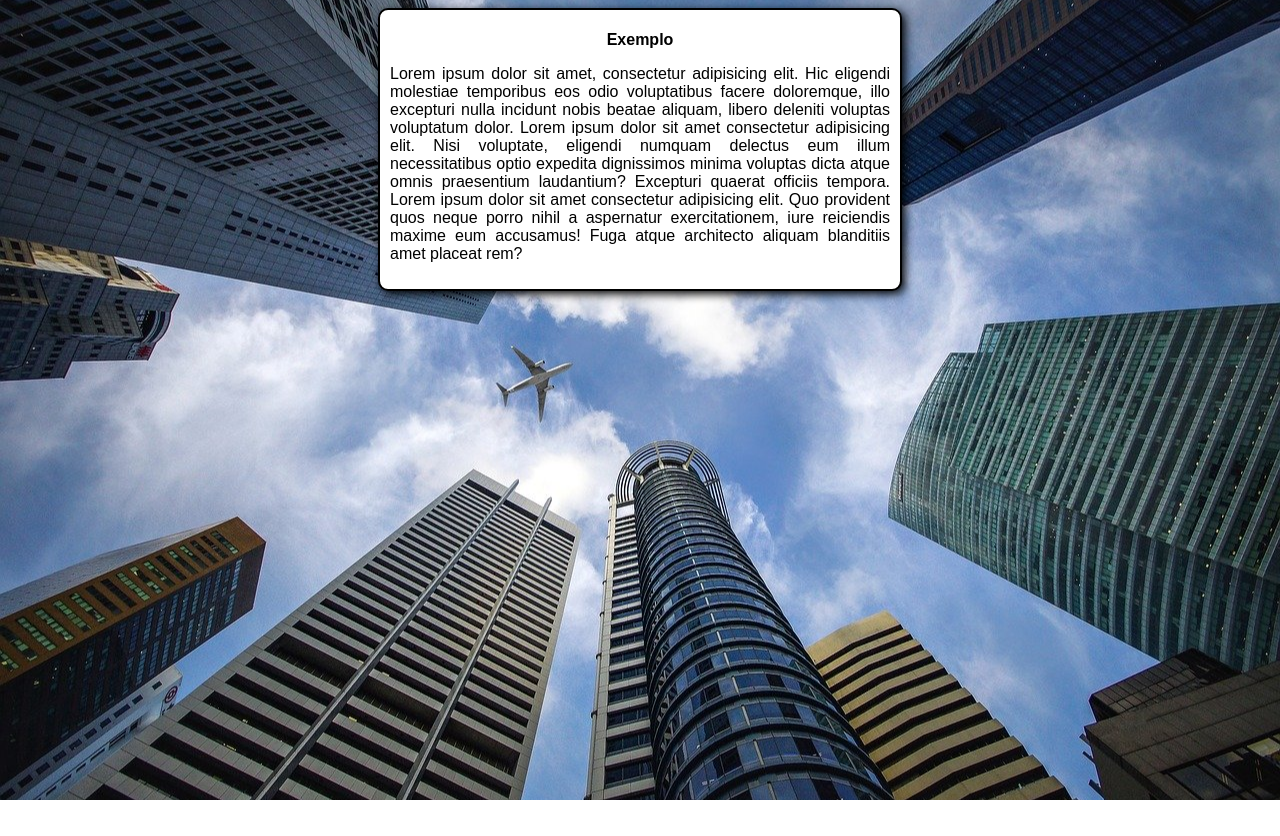
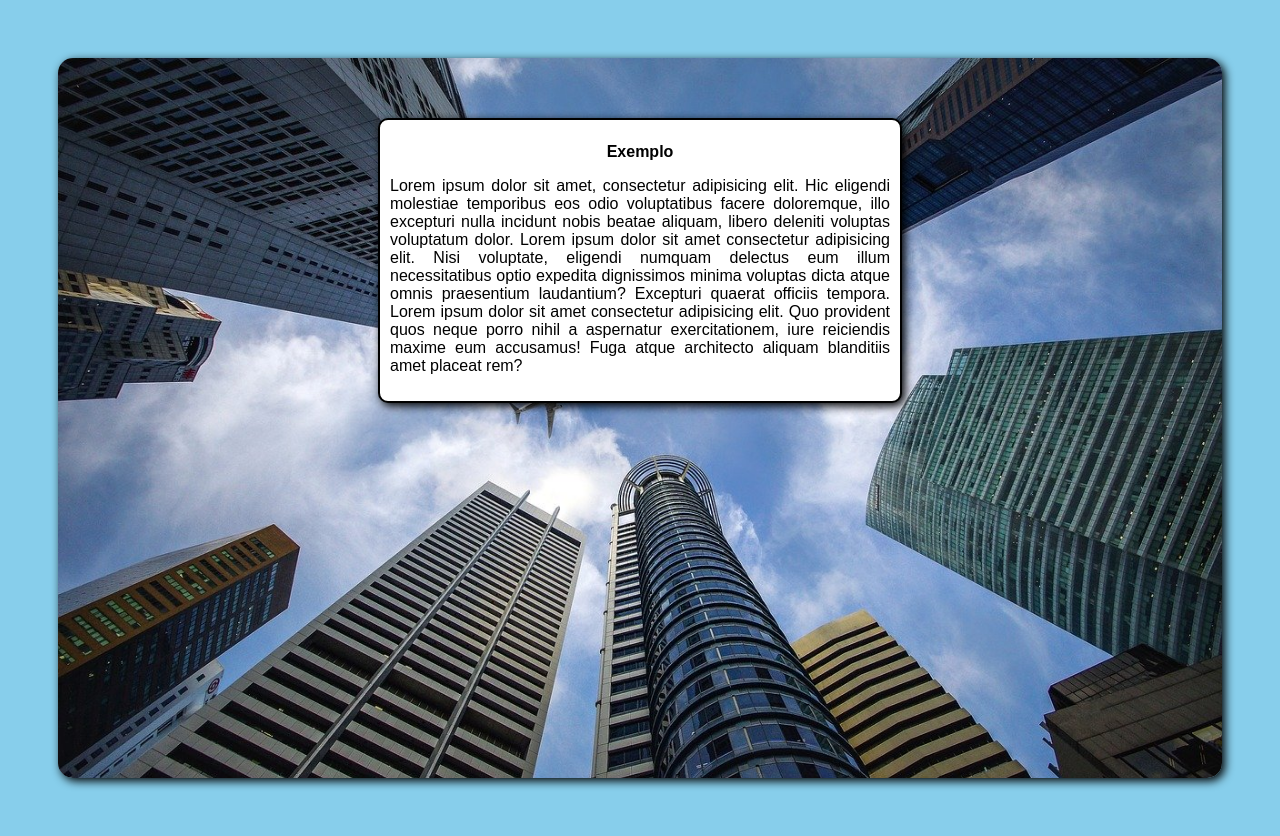
Before and after one commit to lucastristaooo/Curso-em-Video, a PHP site: the page made by HTML-CSS/26/posição-imagens-fundo.html in a window 1280 px wide. Before the commit the page ends 800 px from the top, so only its background shows below. Run offline with PHP 8.4, Linux system fonts and the light colour scheme.

Commit message:
HTML-CSS

```diff
--- a/HTML-CSS/26/posição-imagens-fundo.css
+++ b/HTML-CSS/26/posição-imagens-fundo.css
@@ -1,15 +1,24 @@
 body{
+    background-color: skyblue;
+    padding: 50px;
+}
+main{
     background-image: url(wallpaper002.jpg);
     background-repeat: no-repeat;
     background-position: center center;
     background-size: cover;
     background-attachment: fixed;
+    height: 600px;
+    border-radius: 15px;
+    box-shadow: 3px 3px 10px black;
+    margin: auto;
+    padding: 60px;
 }
 h1{
     text-align: center;
     font: normal 600 1em Arial;
 }
-main{
+section{
     background-color: white;
     width: 500px;
     margin: auto;
--- a/HTML-CSS/26/posição-imagens-fundo.html
+++ b/HTML-CSS/26/posição-imagens-fundo.html
@@ -9,12 +9,14 @@
 </head>
 <body>
     <main>
+        <section>
             <h1>
                 Exemplo
             </h1>
             <p>
                 Lorem ipsum dolor sit amet, consectetur adipisicing elit. Hic eligendi molestiae temporibus eos odio voluptatibus facere doloremque, illo excepturi nulla incidunt nobis beatae aliquam, libero deleniti voluptas voluptatum dolor. Lorem ipsum dolor sit amet consectetur adipisicing elit. Nisi voluptate, eligendi numquam delectus eum illum necessitatibus optio expedita dignissimos minima voluptas dicta atque omnis praesentium laudantium? Excepturi quaerat officiis tempora. Lorem ipsum dolor sit amet consectetur adipisicing elit. Quo provident quos neque porro nihil a aspernatur exercitationem, iure reiciendis maxime eum accusamus! Fuga atque architecto aliquam blanditiis amet placeat rem?
             </p>
+        </section>
     </main>
 </body>
 </html>
```
Lines whose indentation alone changed are shown as unchanged.
